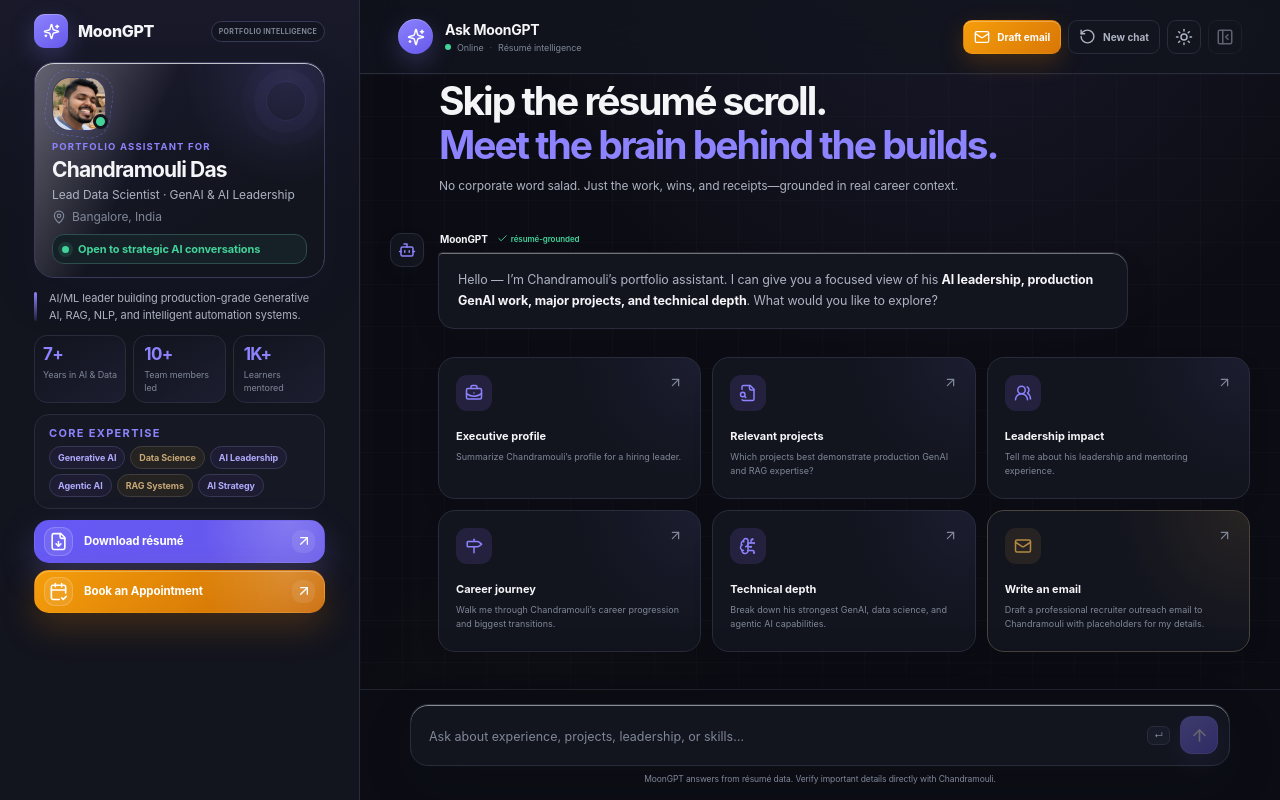
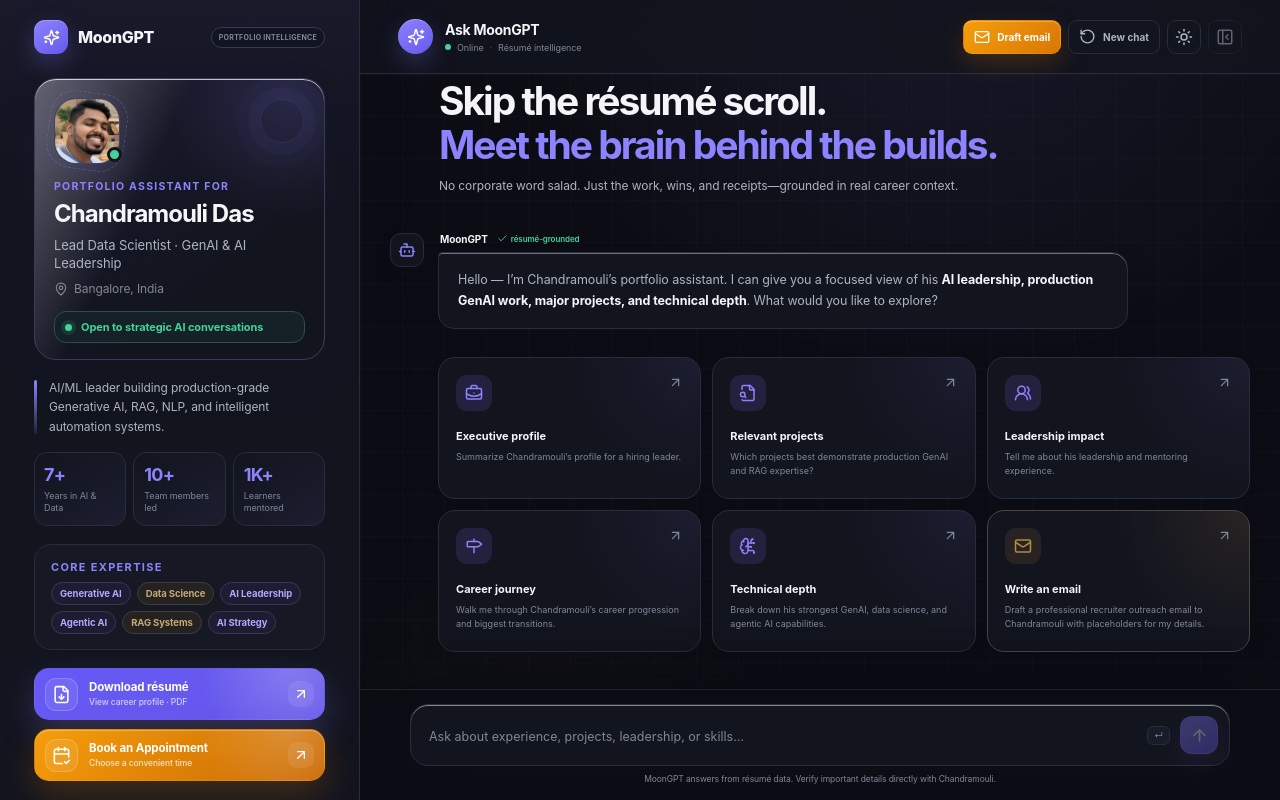
Before and after one commit to Chandramouli-Das/Moon-GPT, a Next.js app in the folder frontend/: page / in a window 1280 px wide. Built offline with nearby package versions, Linux system fonts and the light colour scheme; no server answers.

Commit message:
Balance profile sidebar and anchor actions

```diff
--- a/frontend/app/globals.css
+++ b/frontend/app/globals.css
@@ -812,58 +812,60 @@ a { color: inherit; text-decoration: none; }
 
 @media (min-width: 761px) and (max-height: 1200px) {
   .profile-panel {
-    padding-top: 14px;
-    padding-bottom: 12px;
+    padding-top: 20px;
+    padding-bottom: 18px;
   }
   .identity-card {
-    margin-top: 14px;
-    padding: 14px 17px 13px;
-    border-radius: 20px;
+    margin-top: 24px;
+    padding: 19px 19px 16px;
+    border-radius: 22px;
   }
   .identity-card::after {
-    top: 18px;
-    right: 18px;
-    width: 38px;
-    height: 38px;
+    top: 20px;
+    right: 20px;
+    width: 42px;
+    height: 42px;
   }
-  .avatar-wrap { margin-bottom: 10px; }
+  .avatar-wrap { margin-bottom: 16px; }
   .avatar {
-    width: 54px;
-    height: 54px;
-    border-radius: 18px;
+    width: 66px;
+    height: 66px;
+    border-radius: 22px;
   }
-  .avatar-ring { border-radius: 21px; }
-  .identity h1 { font-size: 21px; }
-  .eyebrow { margin-bottom: 5px; font-size: 9.5px; }
-  .role { margin: 5px 0 6px; font-size: 12px; line-height: 1.35; }
-  .availability { margin-top: 10px; padding: 7px 9px; }
+  .avatar-ring { border-radius: 25px; }
+  .identity h1 { font-size: 24px; }
+  .eyebrow { margin-bottom: 7px; font-size: 10.5px; }
+  .role { margin: 7px 0 9px; font-size: 13px; line-height: 1.4; }
+  .availability { margin-top: 15px; padding: 8px 10px; }
   .profile-summary {
-    display: -webkit-box;
-    margin: 12px 0;
-    overflow: hidden;
-    font-size: 11px;
-    line-height: 1.5;
-    -webkit-box-orient: vertical;
-    -webkit-line-clamp: 3;
+    display: block;
+    margin: 18px 0 16px;
+    overflow: visible;
+    font-size: 12px;
+    line-height: 1.6;
   }
-  .stat { padding: 8px 8px; }
-  .stat strong { font-size: 17px; }
+  .stat { padding: 11px 9px; }
+  .stat strong { font-size: 18px; }
   .skills {
-    margin-top: 11px;
-    padding: 11px 14px;
-    border-radius: 15px;
+    margin-top: 18px;
+    padding: 15px 16px;
+    border-radius: 17px;
   }
-  .skills .section-label { margin-bottom: 6px; }
-  .skill-list { gap: 5px; }
-  .skill-list span { padding: 5px 8px; font-size: 9px; }
-  .profile-actions { gap: 7px; margin-top: 11px; }
+  .skills .section-label { margin-bottom: 8px; }
+  .skill-list { gap: 6px; }
+  .skill-list span { padding: 5px 8px; font-size: 9.5px; }
+  .profile-actions {
+    gap: 9px;
+    margin-top: auto;
+    padding-top: 18px;
+  }
   .profile-actions .profile-action {
-    min-height: 43px;
-    padding: 6px 9px;
+    min-height: 52px;
+    padding: 8px 10px;
   }
-  .profile-actions .action-icon { width: 29px; height: 29px; }
-  .profile-actions .action-arrow { width: 23px; height: 23px; }
-  .profile-actions .action-copy small { display: none; }
+  .profile-actions .action-icon { width: 33px; height: 33px; }
+  .profile-actions .action-arrow { width: 26px; height: 26px; }
+  .profile-actions .action-copy small { display: block; }
   .social-links { display: none; }
 }
 
```
